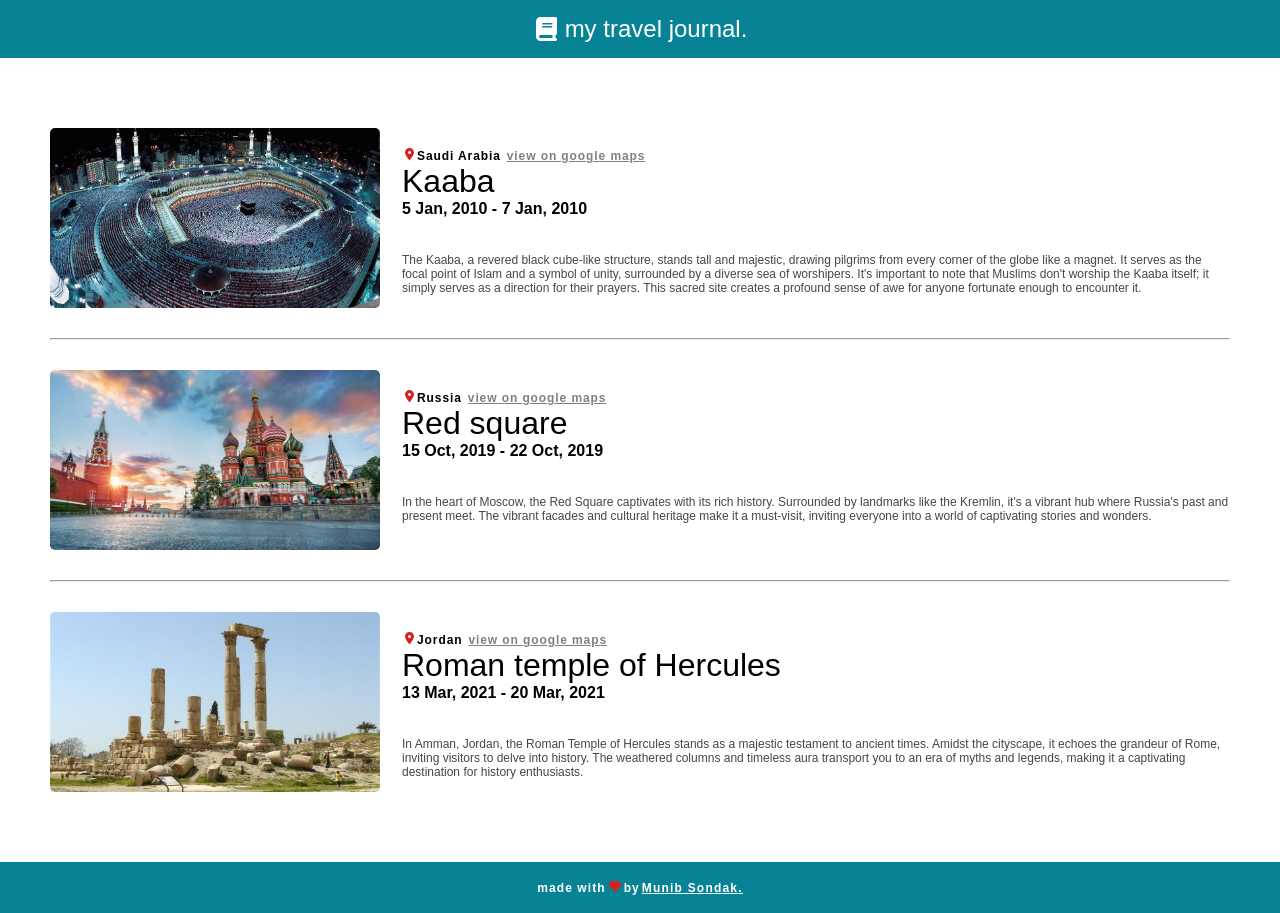
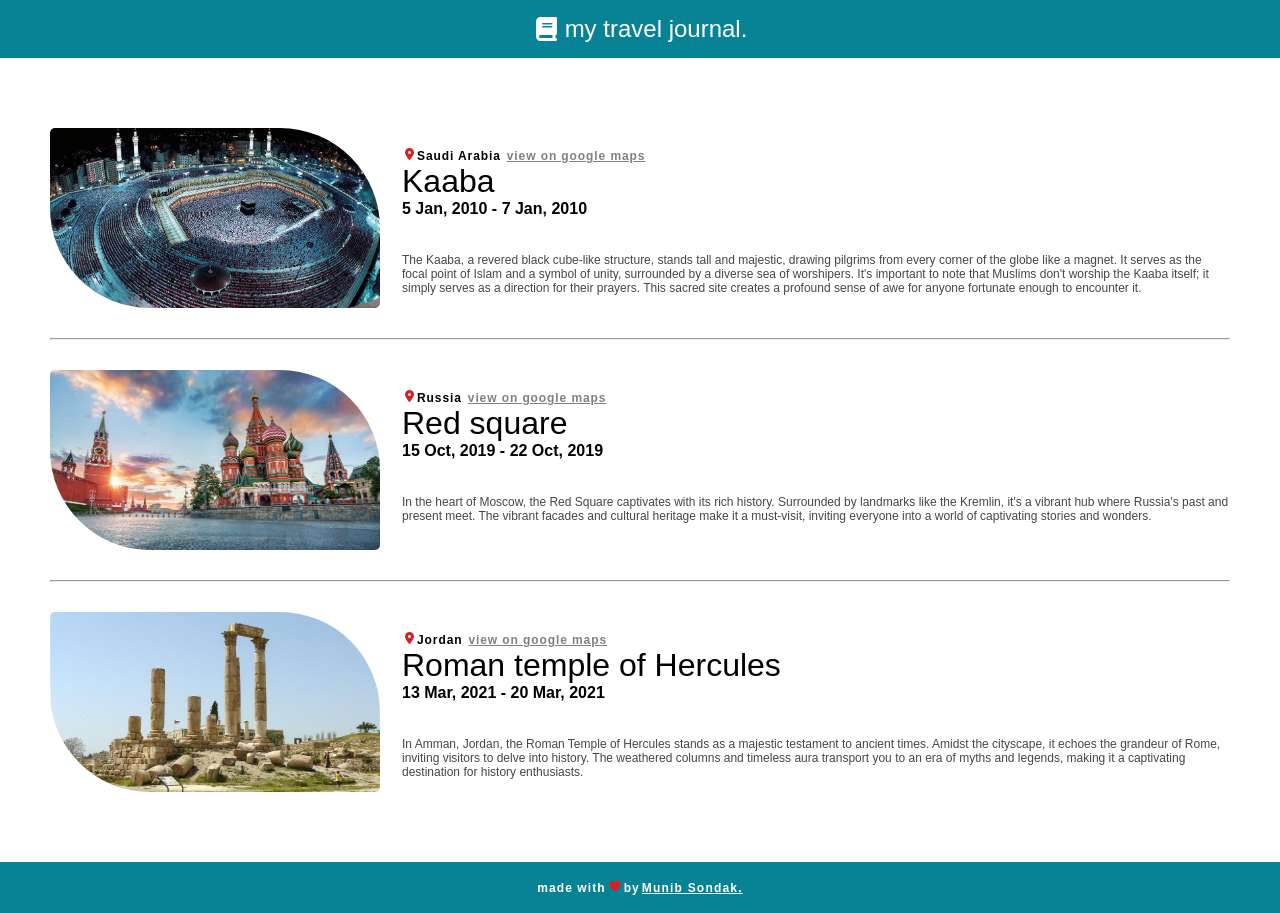
Before and after one commit to Munib36/mytraveljournal, a React (Vite) app: page / in a window 1280 px wide. Built offline with nearby package versions, Linux system fonts and the light colour scheme.

Commit message:
Update index.css

```diff
--- a/src/index.css
+++ b/src/index.css
@@ -60,7 +60,7 @@
 
     transition: all 0.6s linear;
 
-    border-radius: 5px;
+    border-radius: 5px 100px;
 
     position: relative;
     top: 50%;
```
